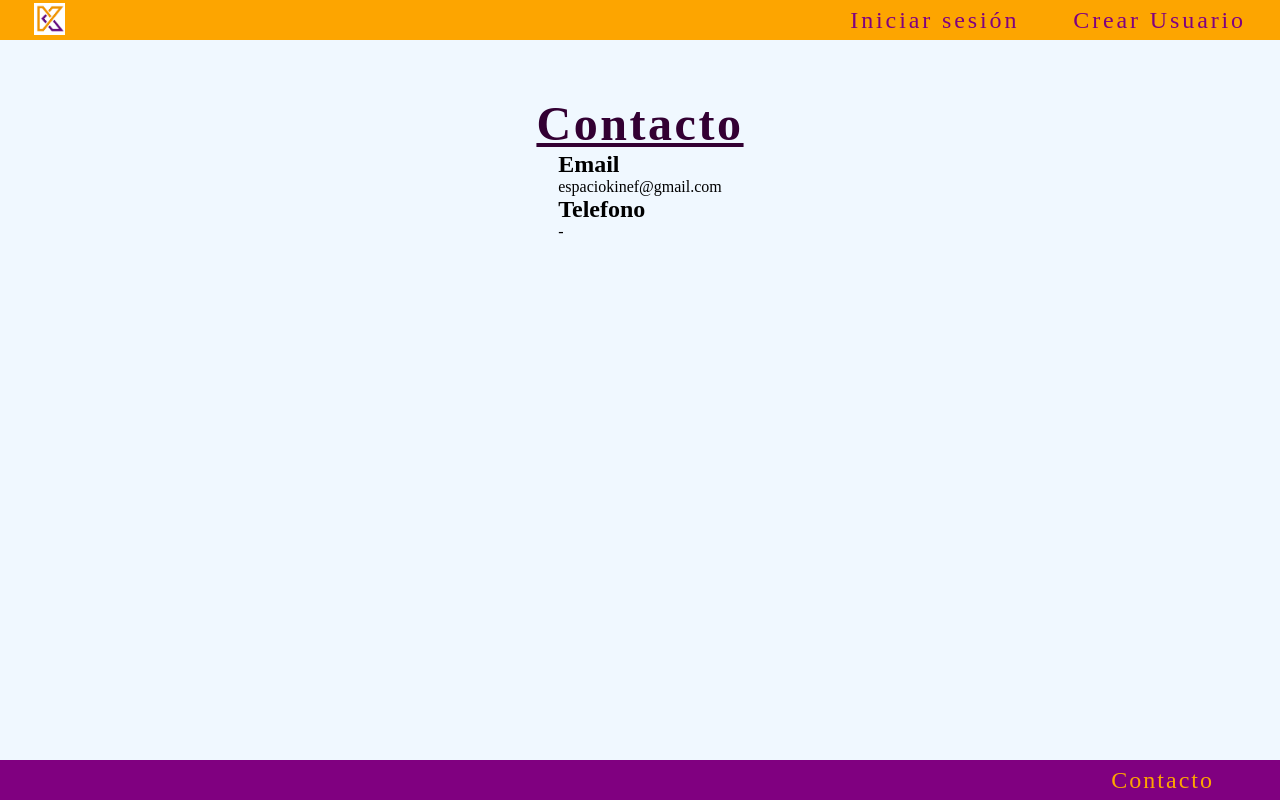
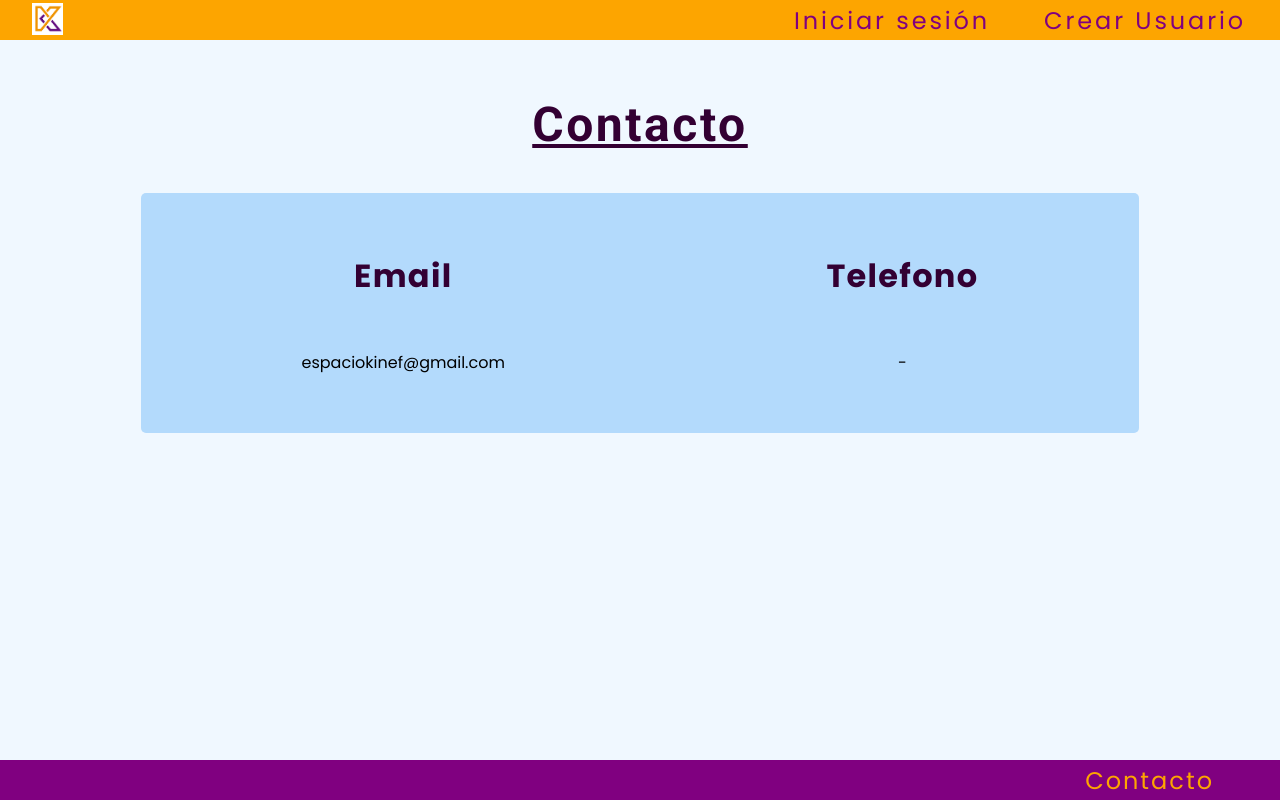
Before and after one commit to Palun7/kinef, a Django app: page /contacto/ in a window 1280 px wide. Run offline with Django 5.2, Linux system fonts and the light colour scheme.

Commit message:
Retoques en CSS

```diff
--- a/project/core/static/css/style.css
+++ b/project/core/static/css/style.css
@@ -3,6 +3,7 @@
     margin: 0;
     text-decoration: none;
     list-style: none;
+    font-family: "Poppins", sans-serif;
 }
 
 body {
@@ -41,7 +42,7 @@ header ul {
     transition-duration: .5s;
 }
 
-header ul li a {
+header ul li .link-header {
     color: purple;
     padding: 2px;
     text-decoration: none;
@@ -107,6 +108,7 @@ footer a:hover {
 }
 
 .titulo {
+    font-family: "Roboto", sans-serif;
     text-decoration: underline;
     color: rgb(51, 0, 51);
     font-size: 3rem;
@@ -438,3 +470,40 @@ input[type="checkbox"]:checked::before {
     font-size: 1.2rem;
     text-align: center;
 }
+
+.contacto-container {
+    width: 80%;
+    background-color: rgb(179, 218, 252);
+    display: flex;
+    justify-content: space-around;
+    align-items: center;
+    height: 30vh;
+    margin-top: 5vh;
+    border-radius: 5px;
+}
+
+.email-container {
+    display: flex;
+    flex-direction: column;
+    align-items: center;
+    gap: 50px;
+}
+
+.telefono-container {
+    display: flex;
+    flex-direction: column;
+    align-items: center;
+    gap: 50px;
+}
+
+.email-container h2 {
+    font-size: 2rem;
+    color: rgb(51, 0, 51);
+    letter-spacing: 1.3px;
+}
+
+.telefono-container h2 {
+    font-size: 2rem;
+    color: rgb(51, 0, 51);
+    letter-spacing: 1.3px;
+}
```
Also changed, not shown: other parts of project/core/static/css/style.css (+32 -2 lines).
